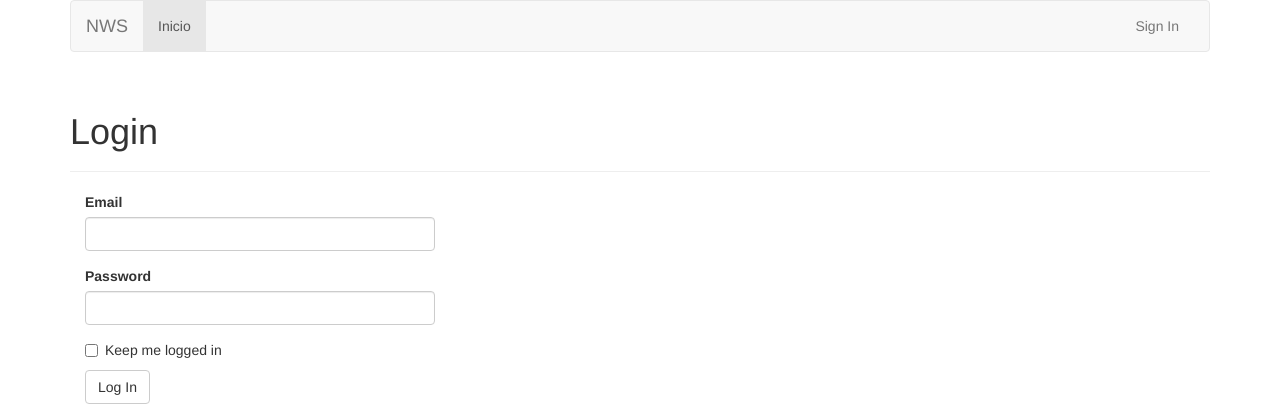
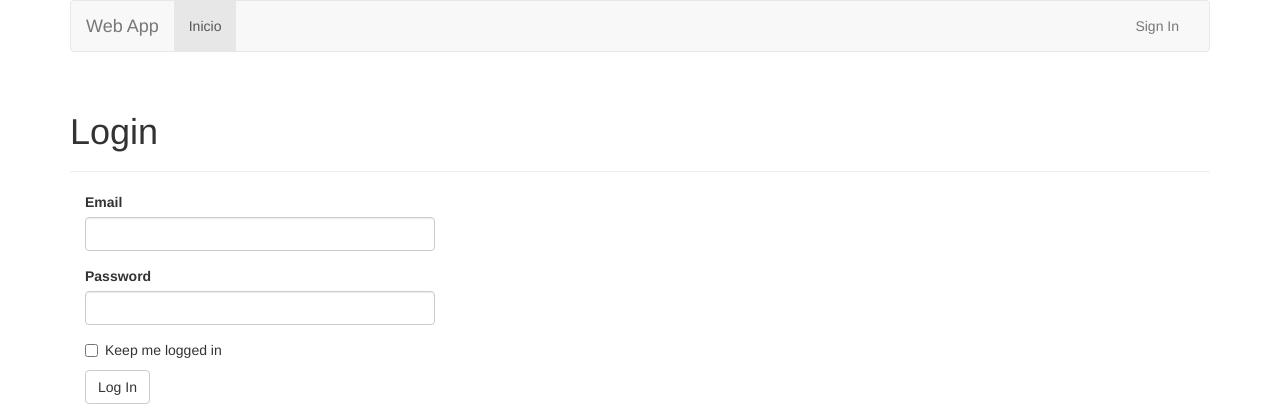
Before and after one commit to vehrka/nws, a Flask app: page /auth/login in a window 1280 px wide. Shown: the top 420 px of the page. Run offline with Flask 2, Linux system fonts and the light colour scheme; some libraries are stand-ins or nearby versions.

Commit message:
Finished the basic boilerplate

```diff
--- a/app/templates/auth/login.html
+++ b/app/templates/auth/login.html
@@ -1,7 +1,7 @@
 {% extends "base.html" %}
 {% import "bootstrap/wtf.html" as wtf %}
 
-{% block title %}NWS - Login{% endblock %}
+{% block title %}Login{% endblock %}
 
 {% block page_content %}
 <div class="page-header">
--- a/app/templates/base.html
+++ b/app/templates/base.html
@@ -1,6 +1,6 @@
 {% extends "bootstrap/base.html" %}
 
-{% block title %}NWS - Naval Warfare Simulator {% endblock %}
+{% block title %}Web APP - The web app made in Flask{% endblock %}
 {% block head %}
 {{ super() }}
 <link href="{{ url_for('static', filename='lib/bootswatch/superhero/bootstrap.min.css') }}" rel="stylesheet">
@@ -18,7 +18,7 @@
                             <span class="icon-bar"></span>
                             <span class="icon-bar"></span>
                         </button>
-                        <a class="navbar-brand" href="{{ url_for('main.index') }}">NWS</a>
+                        <a class="navbar-brand" href="{{ url_for('main.index') }}">Web App</a>
                     </div>
                     <div id="navbar" class="collapse navbar-collapse">
                     <ul class="nav navbar-nav">
--- a/app/templates/index.html
+++ b/app/templates/index.html
@@ -6,7 +6,7 @@
                 {% block lateral %}{% endblock %}
             </div>
             <div class="col-md-10">
-                <h1 id="">¡Hola, {% if name %}{{ name }}{% else %}desconocido{% endif %}!</h1>
+                <h1 id="">¡Hola, {% if current_user.is_authenticated() %}{{ current_user.name }}{% else %}desconocido{% endif %}!</h1>
                 {% if form %}
                 {{ wtf.quick_form(form) }}</br>
                     {% if posts %}
```
